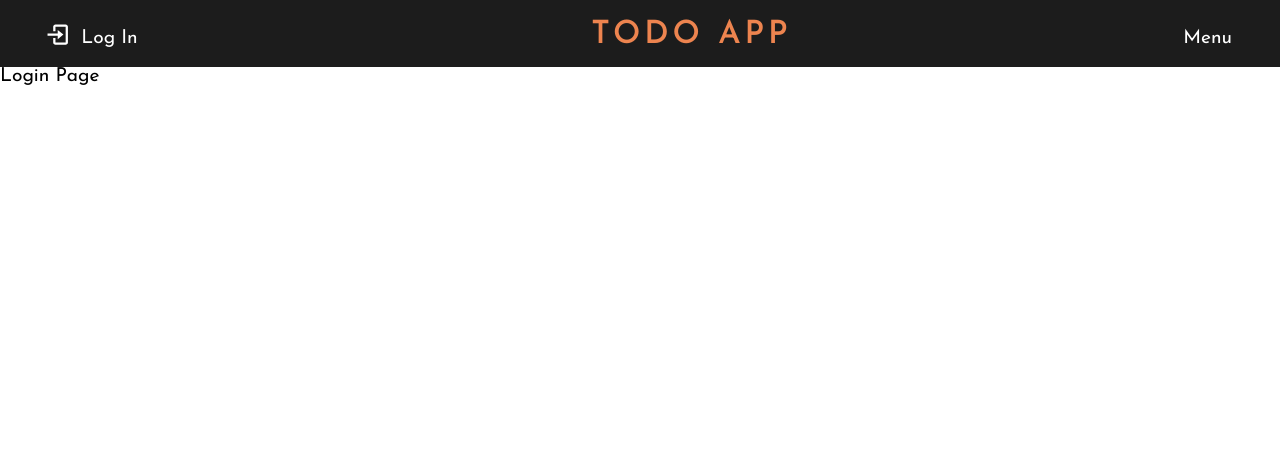
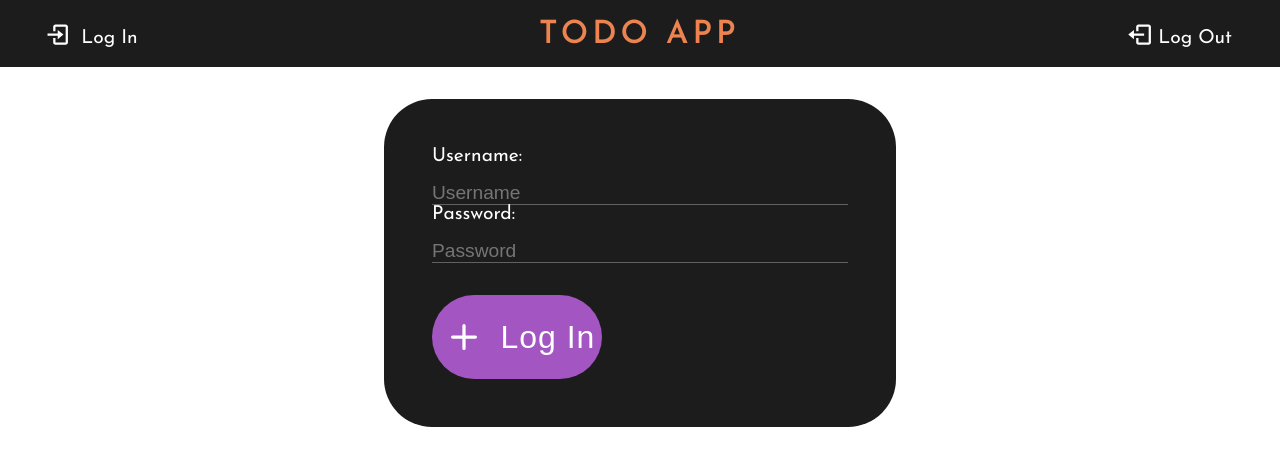
Before and after one commit to JAVAGBG22/react_todo_app, a React (Vite) app: page /login in a window 1280 px wide. Shown: the top 466 px of the page. Built offline with nearby package versions, Linux system fonts and the light colour scheme; no server answers.

Commit message:
Login created, todocontext has issues will fix

```diff
--- a/package.json
+++ b/package.json
@@ -10,6 +10,7 @@
     "preview": "vite preview"
   },
   "dependencies": {
+    "axios": "^1.5.1",
     "react": "^18.2.0",
     "react-dom": "^18.2.0",
     "react-icons": "^4.11.0",
--- a/src/App.jsx
+++ b/src/App.jsx
@@ -1,5 +1,7 @@
 import { useState } from "react";
 import { BrowserRouter, Routes, Route } from "react-router-dom";
+import { TodoProvider } from "./context/TodoContext";
+import { AuthProvider } from "./context/AuthContext";
 import Header from "./components/Header";
 import TodoItem from "./components/TodoItem";
 import TodoList from "./components/TodoList";
@@ -12,6 +14,8 @@ function App() {
   //const [todos, setTodos] = useState(todoData);
 
   return (
+    <AuthProvider>
+      <TodoProvider>
         <BrowserRouter>
           <Header />
           <Routes>
@@ -19,6 +23,8 @@ function App() {
             <Route path="/login" element={<Login />} />
           </Routes>
         </BrowserRouter>
+      </TodoProvider>
+    </AuthProvider>
   );
 }
 
--- a/src/components/Header.jsx
+++ b/src/components/Header.jsx
@@ -1,4 +1,4 @@
-import { BiLogIn } from "react-icons/bi";
+import { BiLogIn, BiLogOut } from "react-icons/bi";
 import { Link } from "react-router-dom";
 
 const Header = () => {
@@ -16,7 +16,9 @@ const Header = () => {
         </Link>
       </div>
 
-      <div className="menu">Menu</div>
+      <div className="logout_box">
+        <BiLogOut className="logout" /> Log Out
+      </div>
     </header>
   );
 };
--- a/src/components/Home.jsx
+++ b/src/components/Home.jsx
@@ -5,23 +5,23 @@ import TodoForm from "./TodoForm";
 import todoData from "../data/TodoData";
 
 const Home = () => {
-  const [todos, setTodos] = useState(todoData);
+  //const [todos, setTodos] = useState(todoData);
 
-  const addTodo = (newTodo) => {
+  /*  const addTodo = (newTodo) => {
     newTodo.id = uuidv4();
-    setTodos([newTodo, ...todos]);
+    //setTodos([newTodo, ...todos]);
   };
 
   const deleteTodo = (id) => {
     if (window.confirm("Are you sure you want to delete?")) {
-      setTodos(todos.filter((item) => item.id !== id));
+      //setTodos(todos.filter((item) => item.id !== id));
     }
-  };
+  }; */
 
   return (
     <div className="container">
-      <TodoForm addTodo={addTodo} />
-      <TodoList todo={todos} deleteTodo={deleteTodo} />
+      <TodoForm />
+      <TodoList />
     </div>
   );
 };
--- a/src/components/Login.jsx
+++ b/src/components/Login.jsx
@@ -1,5 +1,86 @@
+import { useState, useContext } from "react";
+import { useNavigate } from "react-router-dom";
+import { AuthContext } from "../context/AuthContext";
+import axios from "axios";
+import Card from "./Card";
+import Button from "./Button";
+
 const Login = () => {
-  return <div style={{ color: "black" }}>Login Page</div>;
+  const [username, setUsername] = useState("");
+  const [password, setPassword] = useState("");
+
+  const navigate = useNavigate();
+
+  const {
+    state: { user },
+    dispatch,
+  } = useContext(AuthContext);
+
+  const handleSubmit = async (e) => {
+    e.preventDefault();
+
+    if (!username || !password) {
+      alert("Fill in your username and password!");
+      return;
+    }
+
+    try {
+      const { data } = await axios.post(
+        `${import.meta.env.VITE_API_URL}/auth/signin`,
+        {
+          username,
+          password,
+        }
+      );
+
+      dispatch({
+        type: "LOGIN",
+        payload: data,
+      });
+
+      // set user in localstorage
+      window.localStorage.setItem("user", JSON.stringify(data));
+      console.log("User logged in");
+
+      // redirect user to home page
+
+      return navigate("/");
+    } catch (err) {
+      console.log("Error: " + err);
+    }
+  };
+
+  return (
+    <div className="container">
+      <Card>
+        <form onSubmit={handleSubmit}>
+          <div className="form-container">
+            <label>Username:</label>
+            <input
+              value={username}
+              type="text"
+              placeholder="Username"
+              onChange={(e) => setUsername(e.target.value)}
+            />
+          </div>
+
+          <div className="form-container">
+            <label>Password:</label>
+            <input
+              value={password}
+              type="password"
+              placeholder="Password"
+              onChange={(e) => setPassword(e.target.value)}
+            />
+          </div>
+
+          <Button type="submit">
+            <p>Log In</p>
+          </Button>
+        </form>
+      </Card>
+    </div>
+  );
 };
 
 export default Login;
--- a/src/components/TodoForm.jsx
+++ b/src/components/TodoForm.jsx
@@ -1,26 +1,30 @@
-import { useState } from "react";
+import { useState, useContext } from "react";
+import { TodoContext } from "../context/TodoContext";
 import Card from "./Card";
 import Button from "./Button";
 
-const TodoForm = ({ addTodo }) => {
+const TodoForm = () => {
   const [title, setTitle] = useState("");
-  const [task, setTask] = useState("");
+  const [description, setDescription] = useState("");
   const [day, setDay] = useState("");
+
+  const { addTodo } = useContext(TodoContext);
 
   const handleSubmit = (e) => {
     e.preventDefault();
 
     const newTodo = {
       title,
-      task,
+      description,
       day,
+      done: false,
     };
 
     addTodo(newTodo);
     console.log(newTodo);
 
     setTitle("");
-    setTask("");
+    setDescription("");
     setDay("");
   };
 
@@ -31,8 +35,11 @@ const TodoForm = ({ addTodo }) => {
           <h1>Add ToDo</h1>
           <label>Title</label>
           <input value={title} onChange={(e) => setTitle(e.target.value)} />
-          <label>Task</label>
-          <input value={task} onChange={(e) => setTask(e.target.value)} />
+          <label>description</label>
+          <input
+            value={description}
+            onChange={(e) => setDescription(e.target.value)}
+          />
           <label>Day</label>
           <select value={day} onChange={(e) => setDay(e.target.value)}>
             <option value="" disabled={true}>
--- a/src/components/TodoItem.jsx
+++ b/src/components/TodoItem.jsx
@@ -1,16 +1,25 @@
-import { useState } from "react";
+import { useState, useContext, useEffect } from "react";
 import {
   MdDeleteForever,
   MdEdit,
   MdOutlineCalendarToday,
 } from "react-icons/md";
+import { TodoContext } from "../context/TodoContext";
 import Card from "./Card";
 import Checkbox from "./Checkbox";
 
-const TodoItem = ({ todo, deleteTodo, editTodo }) => {
+const TodoItem = ({ todo }) => {
   //const [title, setTitle] = useState("This is a title");
-  //const [task, setTask] = useState("This is a task");
+  //const [description, setdescription] = useState("This is a description");
   const [done, setDone] = useState(todo.done);
+
+  const { todoDone } = useContext(TodoContext);
+
+  useEffect(() => {
+    if (todoDone.done === true) {
+      setDone(todoDone.item.done);
+    }
+  }, [todoDone]);
 
   const handleChange = (e) => {
     setDone(e.target.checked);
@@ -22,17 +31,11 @@ const TodoItem = ({ todo, deleteTodo, editTodo }) => {
         <div className="title">{todo.title}</div>
 
         <div className="btns">
-          <MdEdit
-            style={{ color: "#f7cd62", marginRight: ".5rem" }}
-            onClick={() => editTodo(todo)}
-          />
-          <MdDeleteForever
-            style={{ color: "#ed844f" }}
-            onClick={() => deleteTodo(todo.id)}
-          />
+          <MdEdit style={{ color: "#f7cd62", marginRight: ".5rem" }} />
+          <MdDeleteForever style={{ color: "#ed844f" }} />
         </div>
       </div>
-      <div className="task">{todo.task}</div>
+      <div className="description">{todo.description}</div>
 
       <div className="flex-container">
         <div className="day">
--- a/src/components/TodoList.jsx
+++ b/src/components/TodoList.jsx
@@ -1,6 +1,10 @@
+import { useContext } from "react";
+import { TodoContext } from "../context/TodoContext";
 import TodoItem from "./TodoItem";
 
-const TodoList = ({ todo, deleteTodo }) => {
+const TodoList = () => {
+  const { todo, isLoading } = useContext(TodoContext);
+
   if (!todo || todo.length === 0) {
     return <p>No tasks yet!</p>;
   }
@@ -8,7 +12,7 @@ const TodoList = ({ todo, deleteTodo }) => {
   return (
     <div className="list">
       {todo.map((todo) => (
-        <TodoItem todo={todo} key={todo.id} deleteTodo={deleteTodo} />
+        <TodoItem todo={todo} key={todo.id} />
       ))}
     </div>
   );
--- /dev/null
+++ b/src/context/AuthContext.jsx
@@ -0,0 +1,41 @@
+import { createContext, useReducer, useEffect } from "react";
+
+// global initial state
+const initialState = {
+  user: null,
+};
+
+// define the reducer
+const rootReducer = (state, action) => {
+  switch (action.type) {
+    case "LOGIN":
+      return { ...state, user: action.payload };
+    case "LOGOUT":
+      return { ...state, user: null };
+    default:
+      return state;
+  }
+};
+
+// create context
+const AuthContext = createContext();
+
+// create provider
+const AuthProvider = ({ children }) => {
+  const [state, dispatch] = useReducer(rootReducer, initialState);
+
+  useEffect(() => {
+    dispatch({
+      type: "LOGIN",
+      payload: JSON.parse(window.localStorage.getItem("user")),
+    });
+  }, []);
+
+  return (
+    <AuthContext.Provider value={{ state, dispatch }}>
+      {children}
+    </AuthContext.Provider>
+  );
+};
+
+export { AuthContext, AuthProvider };
--- /dev/null
+++ b/src/context/TodoContext.jsx
@@ -0,0 +1,51 @@
+import { createContext, useState, useEffect } from "react";
+import axios from "axios";
+
+const apiUrl = import.meta.env.VITE_API_URL;
+
+// create context
+const TodoContext = createContext();
+
+// context provider
+const TodoProvider = ({ children }) => {
+  const [isLoading, setIsLoading] = useState(true);
+  const [todo, setTodo] = useState([]);
+  const [todoDone, setTodoDone] = useState({
+    item: {},
+    done: false,
+  });
+
+  // load todos
+  /* useEffect(() => {
+    fetchTodos();
+  }, [todo]); */
+
+  // fetch todos
+  const fetchTodos = async () => {
+    try {
+      const res = await axios.get(`${apiUrl}/test/todo`);
+      setTodo(res.data);
+    } catch (err) {
+      console.log("Error fetching data: " + err);
+    }
+  };
+
+  // add todos
+  const addTodo = async (newTodo) => {
+    try {
+      const res = axios.post(`${apiUrl}/test/todo`, newTodo);
+    } catch (err) {
+      console.log("Error fetching data: " + err);
+    }
+  };
+
+  return (
+    <TodoContext.Provider
+      value={{ todo, setTodo, fetchTodos, todoDone, addTodo }}
+    >
+      {children}
+    </TodoContext.Provider>
+  );
+};
+
+export { TodoContext, TodoProvider };
--- a/src/data/TodoData.js
+++ b/src/data/TodoData.js
@@ -2,21 +2,21 @@ const todoData = [
   {
     id: 1,
     title: "Laundry",
-    task: "Do the laundry at 14.00",
+    description: "Do the laundry at 14.00",
     day: "Wednesday",
     done: false,
   },
   {
     id: 2,
     title: "Meeting",
-    task: "Lunch meeting with client",
+    description: "Lunch meeting with client",
     day: "Thursday",
     done: false,
   },
   {
     id: 3,
     title: "Hair dresser",
-    task: "Hair dresser at 15.30",
+    description: "Hair dresser at 15.30",
     day: "Monday",
     done: false,
   },
--- a/src/index.css
+++ b/src/index.css
@@ -242,6 +242,20 @@ header h1 {
   color: #ed844f;
 }
 
+.logout_box {
+  display: flex;
+  align-items: baseline;
+  cursor: pointer;
+}
+
+.logout {
+  color: white;
+  font-size: 1.7rem;
+  position: relative;
+  top: 5px;
+  right: 5px;
+}
+
 .login_box {
   display: flex;
   align-items: baseline;
```
Also changed, not shown: 1 other file (tests, documents, lock files or other folders). Lines whose indentation alone changed are shown as unchanged.
